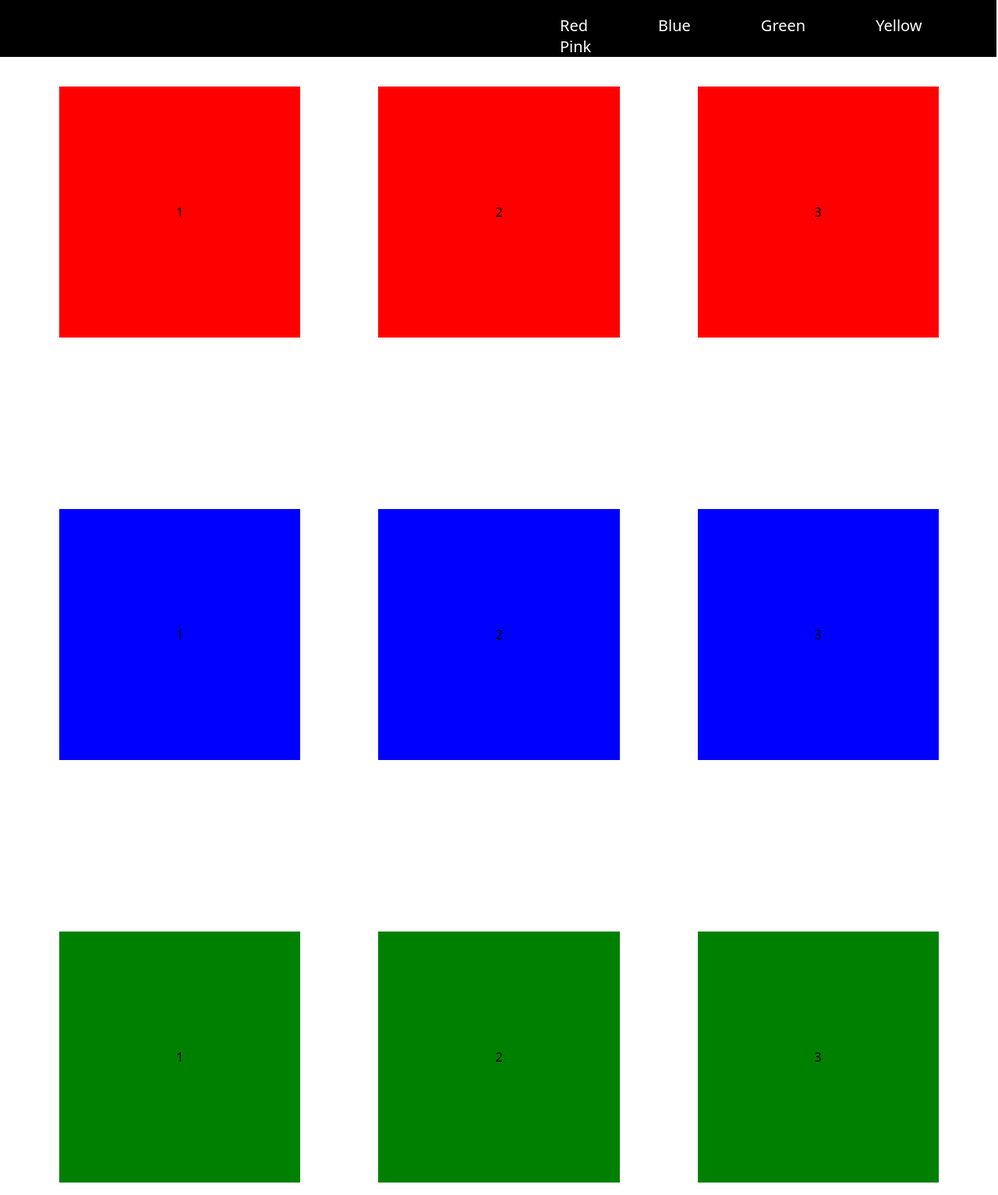
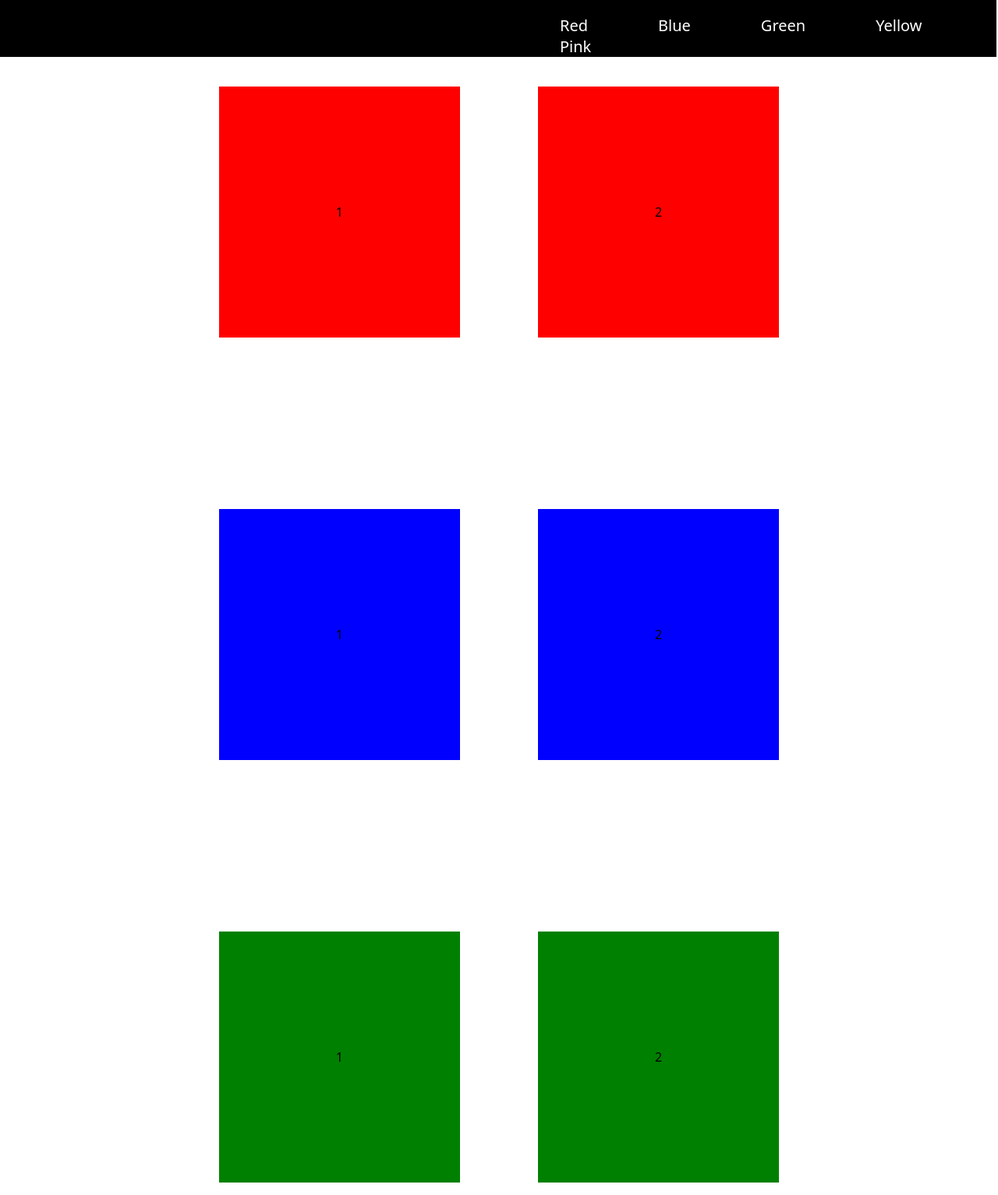
Before and after one commit to ManojKennedy/Flex, a plain HTML site: page index.html in a window 1280 px wide. Shown: the part 67-1600 px from the top of the page at 78% size. Drawn offline with Linux system fonts and the light colour scheme.

Commit message:
Update index.html

```diff
--- a/index.html
+++ b/index.html
@@ -22,27 +22,27 @@
 
         <div>1</div>
         <div>2</div>
-        <div>3</div>
+
     </section>
     <section id="two">
         <div>1</div>
         <div>2</div>
-        <div>3</div>
+
     </section>
     <section id="three">
         <div>1</div>
         <div>2</div>
-        <div>3</div>
+
     </section>
     <section id="four">
         <div>1</div>
         <div>2</div>
-        <div>3</div>
+
     </section>
     <section id="five">
         <div>1</div>
         <div>2</div>
-        <div>3</div>
+
     </section>
 </body>
 </html>
```
